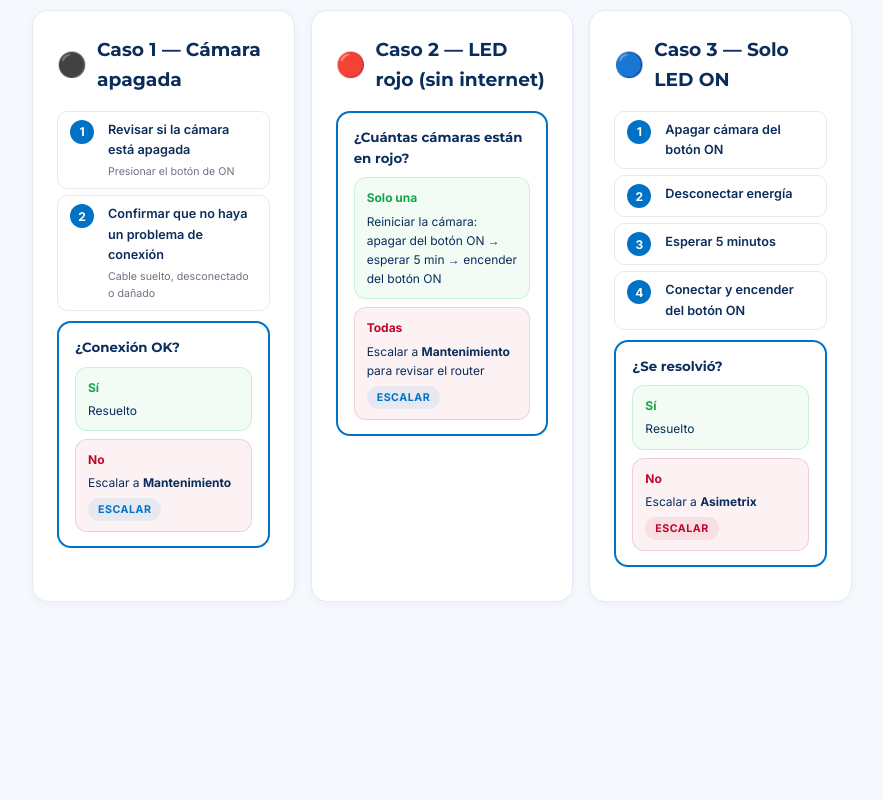
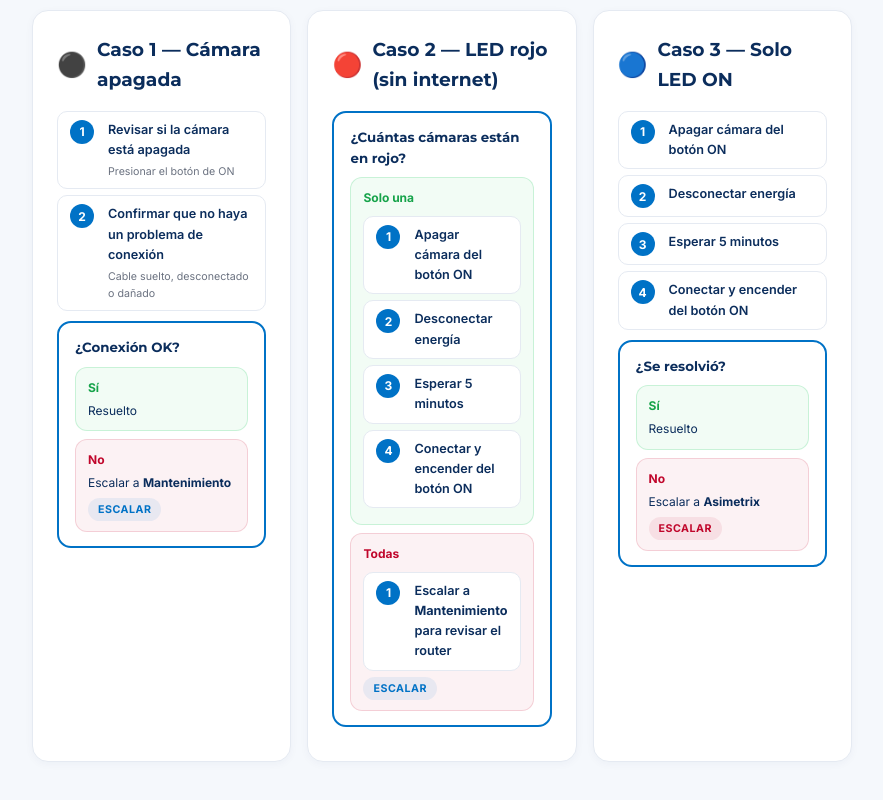
Before and after one commit to manuelachavarria-dotcom/sop-camaras-pigvision, a website: page porcicultura.html in a window 1280 px wide. Shown: the part 1069-1869 px from the top of the page, without its empty margins (198-1081 px from the left). Before the commit the page ends 1767 px from the top, so only its background shows below. Drawn offline with Linux system fonts and the light colour scheme.

```diff
--- a/porcicultura.html
+++ b/porcicultura.html
@@ -143,8 +143,22 @@
     <div class="decision">
       <div class="q">¿Cuántas cámaras están en rojo?</div>
       <div class="options">
-        <div class="opt yes"><div class="label">Solo una</div>Reiniciar la cámara: apagar del botón ON → esperar 5 min → encender del botón ON</div>
-        <div class="opt no"><div class="label">Todas</div>Escalar a <strong>Mantenimiento</strong> para revisar el router<div style="margin-top:6px;"><span class="badge maintenance">Escalar</span></div></div>
+        <div class="opt yes">
+          <div class="label">Solo una</div>
+          <div style="margin-top:8px;">
+            <div class="step"><div class="step-num">1</div><div class="step-text"><div class="action">Apagar cámara del botón ON</div></div></div>
+            <div class="step"><div class="step-num">2</div><div class="step-text"><div class="action">Desconectar energía</div></div></div>
+            <div class="step"><div class="step-num">3</div><div class="step-text"><div class="action">Esperar 5 minutos</div></div></div>
+            <div class="step"><div class="step-num">4</div><div class="step-text"><div class="action">Conectar y encender del botón ON</div></div></div>
+          </div>
+        </div>
+        <div class="opt no">
+          <div class="label">Todas</div>
+          <div style="margin-top:8px;">
+            <div class="step"><div class="step-num">1</div><div class="step-text"><div class="action">Escalar a <strong>Mantenimiento</strong> para revisar el router</div></div></div>
+          </div>
+          <div style="margin-top:6px;"><span class="badge maintenance">Escalar</span></div>
+        </div>
       </div>
     </div>
   </div>
```
Also changed, not shown: SOP_Camaras_IoT.html (+9 -4 lines), 4 other files.
